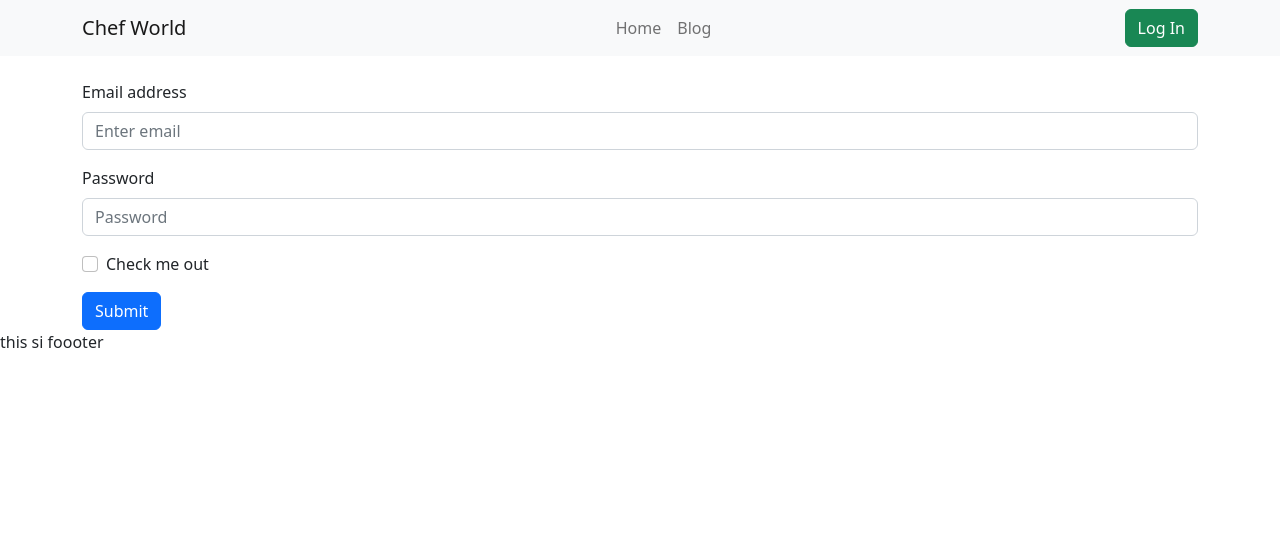
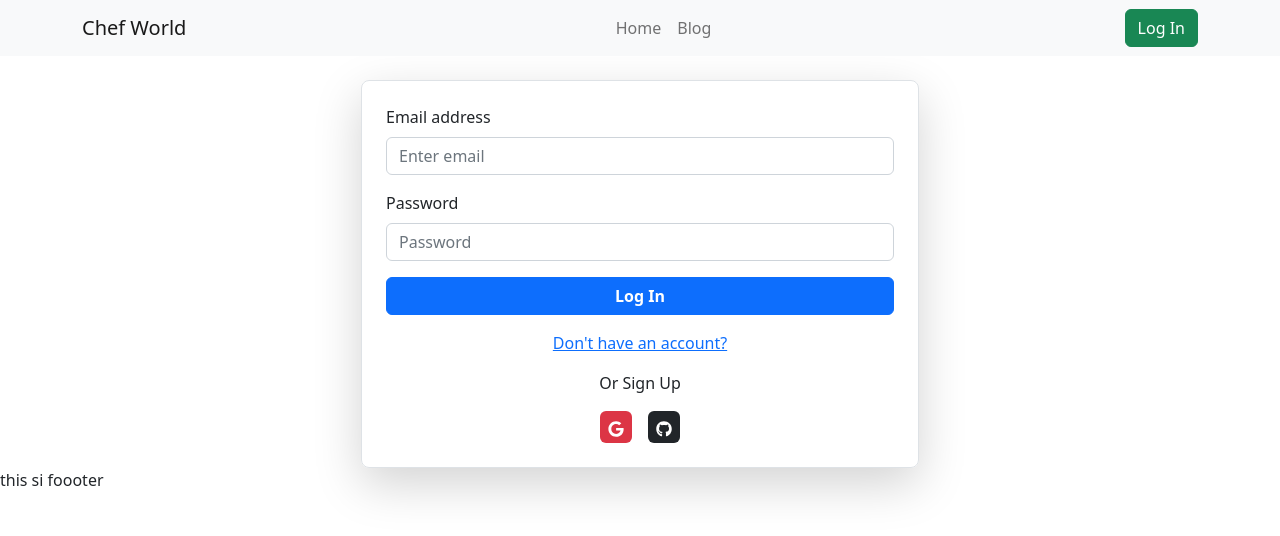
Before and after one commit to TanvirAhmed41/chef-world, a React (Vite) app: page /login in a window 1280 px wide. Shown: the top 536 px of the page. Built offline with nearby package versions, Linux system fonts and the light colour scheme.

Commit message:
Login page done

```diff
--- a/package.json
+++ b/package.json
@@ -16,6 +16,7 @@
     "react": "^18.2.0",
     "react-bootstrap": "^2.7.4",
     "react-dom": "^18.2.0",
+    "react-icons": "^4.8.0",
     "react-router-dom": "^6.11.1",
     "sort-by": "^1.2.0"
   },
--- a/src/Component/Login/Login.jsx
+++ b/src/Component/Login/Login.jsx
@@ -1,11 +1,14 @@
 import React from "react";
 import Button from "react-bootstrap/Button";
 import Form from "react-bootstrap/Form";
+import { Link} from "react-router-dom";
+import { FaGithub,FaGoogle } from 'react-icons/fa';
 
 const Login = () => {
   return (
-    <div className="container mt-4">
-      <Form>
+    <div className="container mt-4 ">
+     <div className="w-50 mx-auto border p-4 rounded-3 shadow-lg">
+     <Form>
         <Form.Group className="mb-3" controlId="formBasicEmail">
           <Form.Label>Email address</Form.Label>
           <Form.Control
@@ -14,7 +17,7 @@ const Login = () => {
             placeholder="Enter email"
             required
           />
-          <Form.Text className="text-muted"></Form.Text>
+
         </Form.Group>
 
         <Form.Group className="mb-3" controlId="formBasicPassword">
@@ -26,13 +29,20 @@ const Login = () => {
             required
           />
         </Form.Group>
-        <Form.Group className="mb-3" controlId="formBasicCheckbox">
-          <Form.Check type="checkbox" label="Check me out" />
-        </Form.Group>
-        <Button variant="primary" type="submit">
-          Submit
+        <Button variant="primary" type="submit" className="w-100 fw-semibold">
+          Log In
         </Button>
+
       </Form>
+      <p className="mt-3 text-center">
+      <Link to="/registration" > Don't have an account? </Link>
+      </p>
+      <p className="mt-3 text-center">Or Sign Up</p>
+      <div className="mt-3 text-center">
+        <button className="border-0 text-bg-danger py-1 px-2 rounded-2 me-3"><FaGoogle></FaGoogle></button>
+        <button className="border-0 text-bg-dark py-1 px-2 rounded-2 "><FaGithub></FaGithub></button>
+      </div>
+     </div>
     </div>
   );
 };
--- a/src/Component/Register/Register.jsx
+++ b/src/Component/Register/Register.jsx
@@ -1,11 +1,12 @@
-import React from 'react';
+import React from "react";
 import Button from "react-bootstrap/Button";
-import Form from "react-bootstrap/Form"
+import Form from "react-bootstrap/Form";
 
 const Register = () => {
-    return (
-        <div>
-            <Form>
+  return (
+    <div className="container my-4 ">
+     <div>
+     <Form>
         <Form.Group className="mb-3" controlId="formBasicEmail">
           <Form.Label>Name</Form.Label>
           <Form.Control
@@ -50,8 +51,9 @@ const Register = () => {
           Submit
         </Button>
       </Form>
-        </div>
-    );
+     </div>
+    </div>
+  );
 };
 
 export default Register;
```
Also changed, not shown: 1 other file (tests, documents, lock files or other folders).
